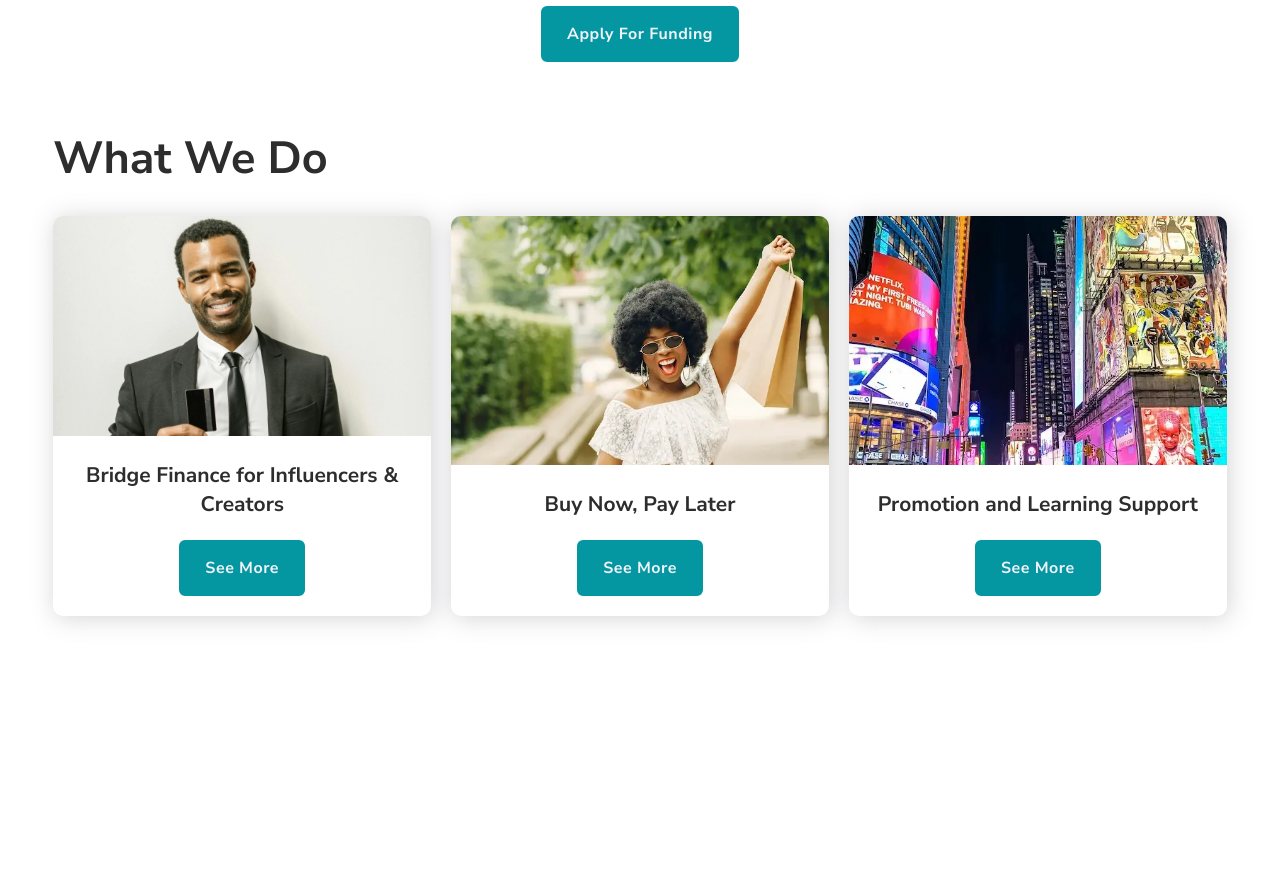
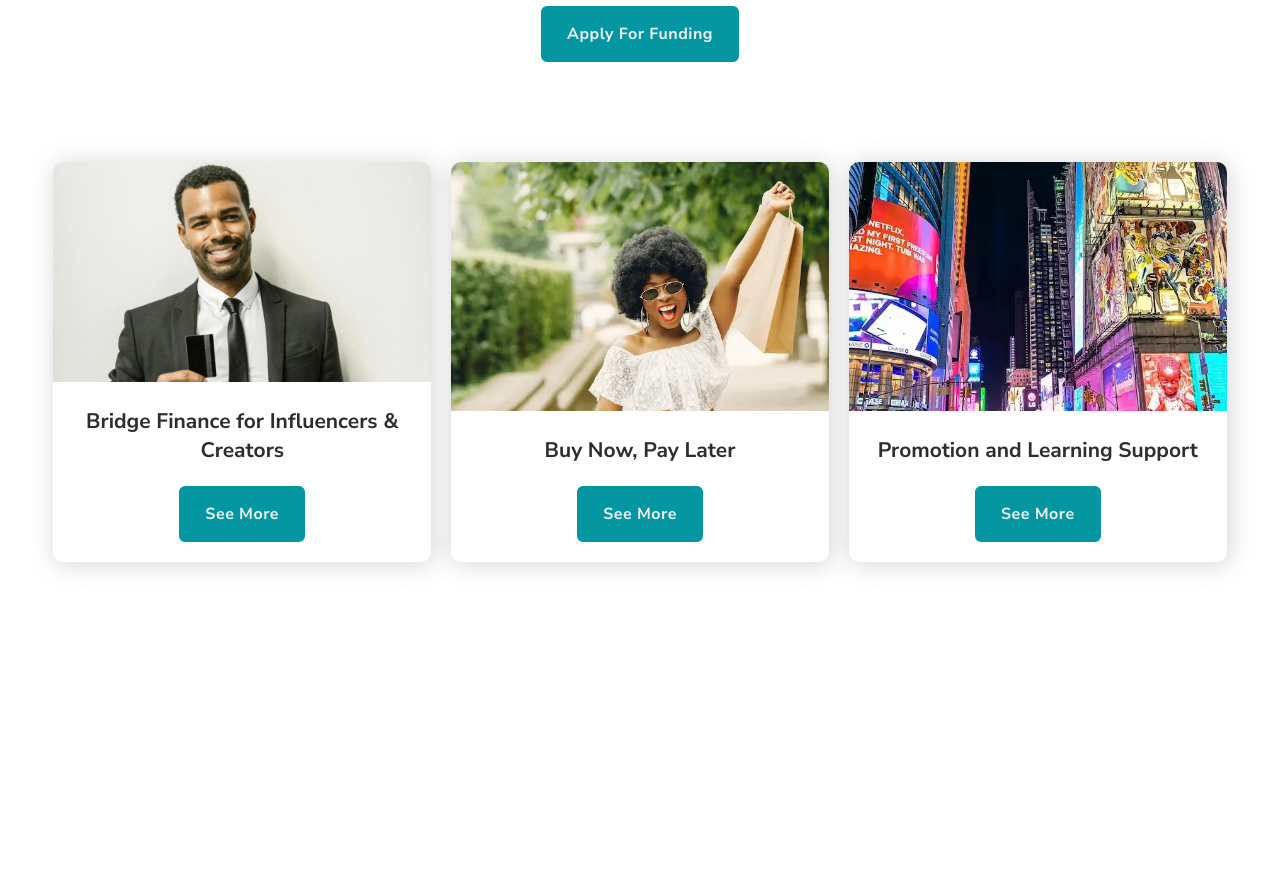
Before and after one commit to Joggyjagz7/fig, a Next.js app: page / in a window 1280 px wide. Shown: the part 1200-2080 px from the top of the page. Built offline with nearby package versions, Linux system fonts and the light colour scheme.

Commit message:
Update WhatWeDo.jsx
removed What we do text

```diff
--- a/src/components/home/WhatWeDo.jsx
+++ b/src/components/home/WhatWeDo.jsx
@@ -34,9 +34,7 @@ const WhatWeDo = () => {
       <div className=" lg:w-10/13 w-11/12 lg:min-h-screen lg:py-[50px]  py-[0px] mx-auto ">
         <div className=" h-full lg:flex items-center ">
           <div className="py-[50px] lg:py-0 w-full">
-            <h2 className="heading-2 text-start text-primary-black ">
-              What We Do
-            </h2>
+
 
             <div className="w-full  grid md:grid-cols-2 lg:grid-cols-3  gap-[20px] mt-[30px] mx-auto ">
               {CardDetails.map((card) => (
```
